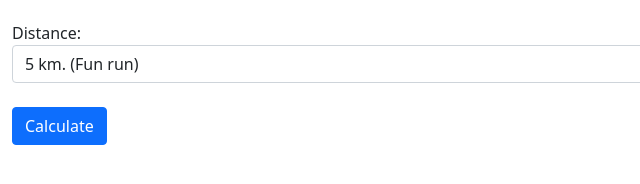
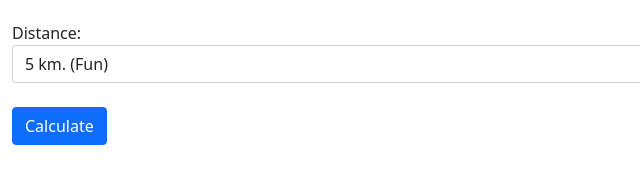
Before and after one commit to BurnedRose/ex4a, a plain HTML site: page index.html in a window 1280 px wide. Shown: the part 308-492 px from the top of the page, 0-640 px from the left. Drawn offline with nearby package versions, Linux system fonts and the light colour scheme.

Commit message:
Update index.html

```diff
--- a/index.html
+++ b/index.html
@@ -21,10 +21,10 @@
 		  <div class="form-group">
 			<label for="tem">Distance:</label>
 			<select class="form-select" aria-label="Default select example" id="dist">
-			  <option value="5">5 km. (Fun run)</option>
-			  <option value="10">10 km. (Mini Maraton)</option>
-			  <option value="21">21 km. (Half Maraton)</option>
-			  <option value="42">42 km. (Full Maraton)</option>
+			  <option value="5">5 km. (Fun)</option>
+			  <option value="10">10 km. (Mini)</option>
+			  <option value="21">21 km. (Half)</option>
+			  <option value="42">42 km. (Full)</option>
 			</select>
 		  </div>
 		  <br><button type="button" class="btn btn-primary">Calculate</button>
```
